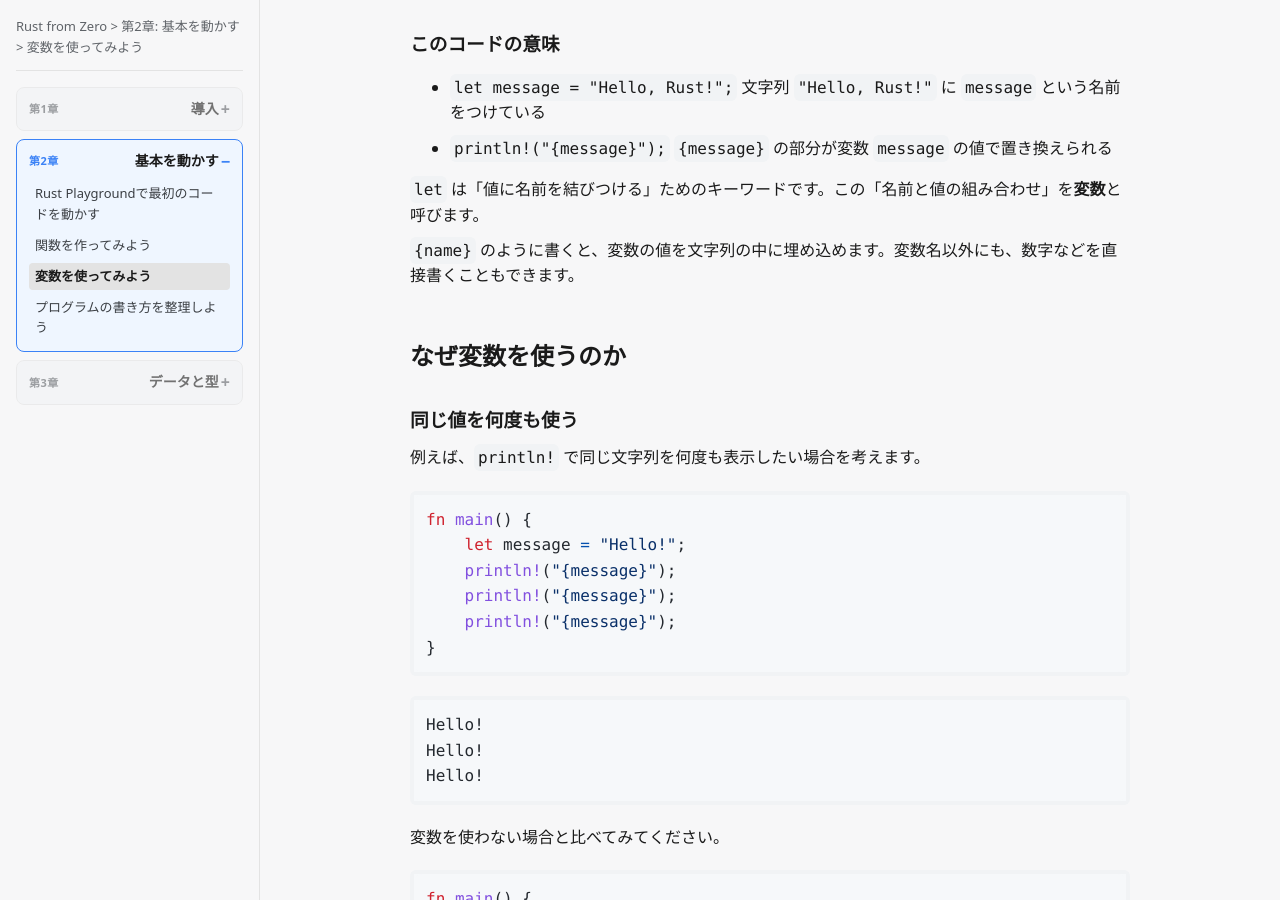
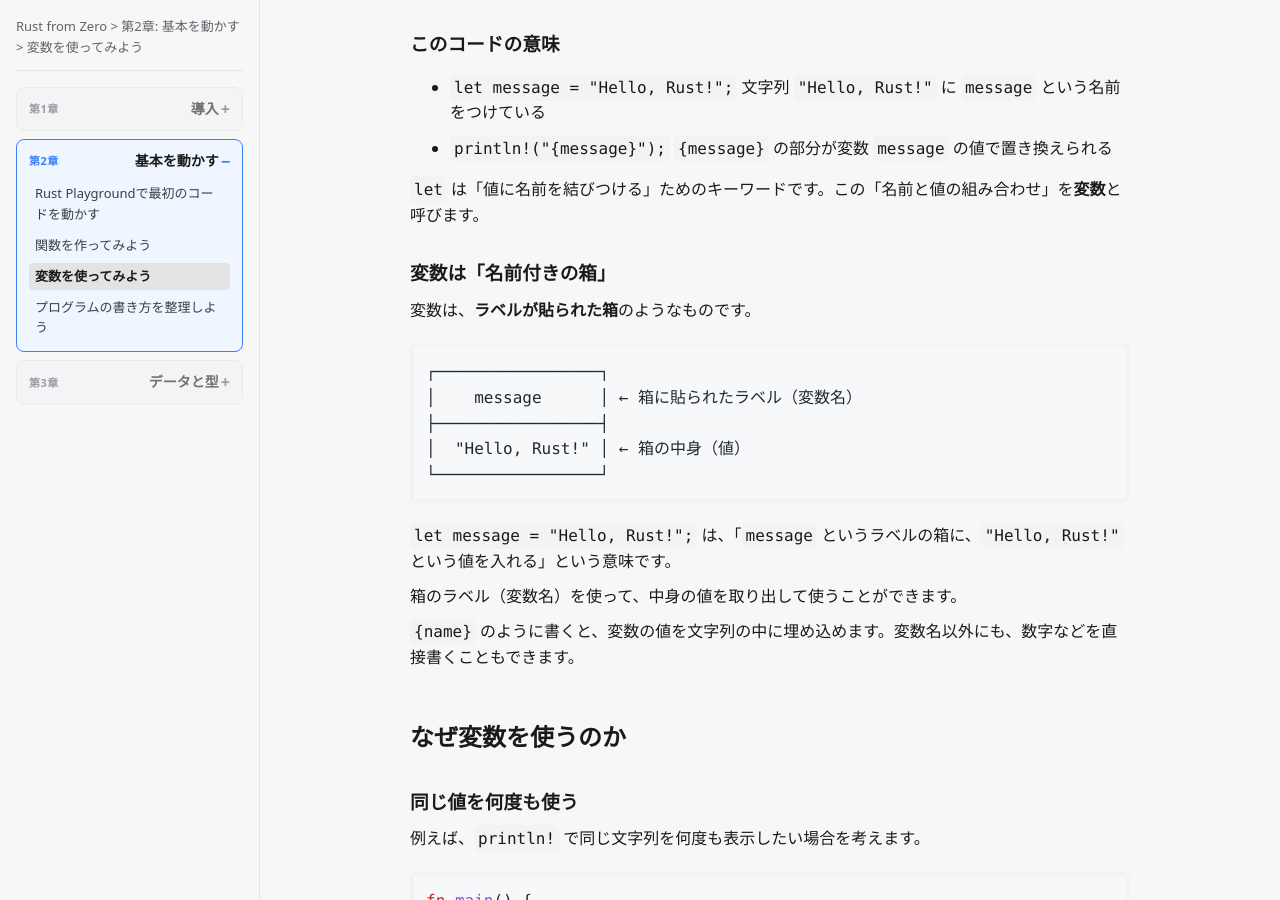
Before and after one commit to nh0102heiya-lab/programming-lessons, a Jekyll site: the page built from _rust-from-zero/basics/03-variables.md, in a window 1280 px wide and 900 px high, scrolled down 906 px. Built offline with Jekyll 4.4.1, drawn with Linux system fonts in a browser that asks for light colours; comment, search, counter and statistics services are not loaded; some of the changed text lies outside the part shown.

Commit message:
Add 'variable as a box' metaphor to variables article
- Introduce labeled-box imagery for let bindings
- Use box-with-lid analogy to explain mutability
- Visual ASCII diagrams to reinforce the concept

````diff
--- a/_rust-from-zero/basics/03-variables.md
+++ b/_rust-from-zero/basics/03-variables.md
@@ -46,6 +46,22 @@ Hello, Rust!
   `{message}` の部分が変数 `message` の値で置き換えられる
 
 `let` は「値に名前を結びつける」ためのキーワードです。この「名前と値の組み合わせ」を**変数**と呼びます。
+
+### 変数は「名前付きの箱」
+
+変数は、**ラベルが貼られた箱**のようなものです。
+
+```
+┌─────────────────┐
+│    message      │ ← 箱に貼られたラベル（変数名）
+├─────────────────┤
+│  "Hello, Rust!" │ ← 箱の中身（値）
+└─────────────────┘
+```
+
+`let message = "Hello, Rust!";` は、「`message` というラベルの箱に、`"Hello, Rust!"` という値を入れる」という意味です。
+
+箱のラベル（変数名）を使って、中身の値を取り出して使うことができます。
 
 `{name}` のように書くと、変数の値を文字列の中に埋め込めます。変数名以外にも、数字などを直接書くこともできます。
 
@@ -107,6 +123,18 @@ x = 2;  // エラーになる
 ### `mut` をつけると値を変えられる
 
 意図的に値を変えたい場合は、`mut`（ミュータブル）をつけます。
+
+`mut` のイメージは、「箱のフタを開けられるようにする」ことです。
+
+```
+  let x = 1;          let mut x = 1;
+┌──────────┐        ┌──────────┐
+│  x       │        │  x  [開] │ ← フタ付き
+├──────────┤        ├──────────┤
+│    1     │        │    1     │
+└──────────┘        └──────────┘
+ 中身を変えられない   中身を変えられる
+```
 
 ```rust
 let mut x = 1;
````
